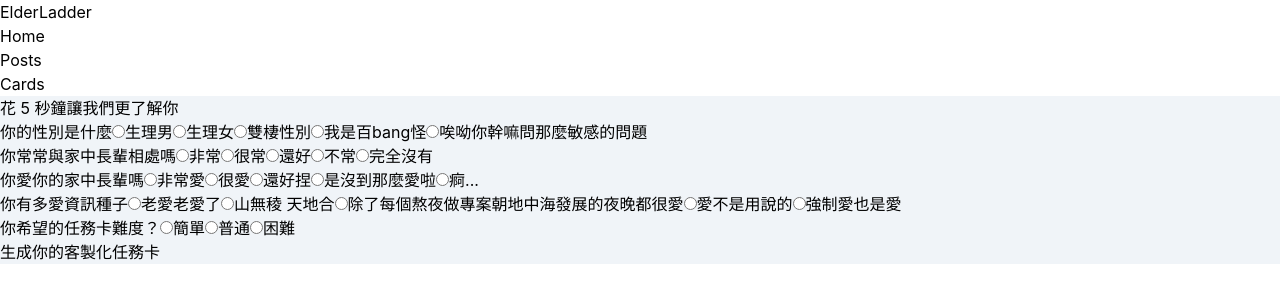
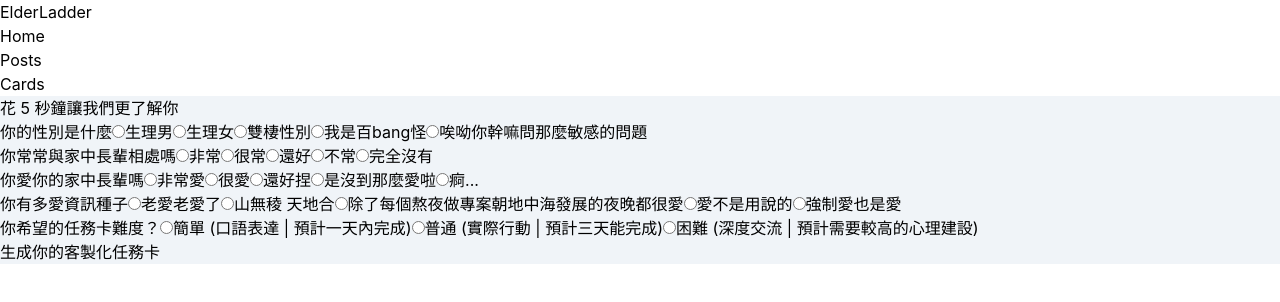
Before and after one commit to gino885/ElderLadder, a React (Create React App) app: page /cards in a window 1280 px wide. Shown: the top 302 px of the page. Built offline with nearby package versions, Linux system fonts and the light colour scheme.

Commit message:
change word usage

```diff
--- a/src/CardsPage.js
+++ b/src/CardsPage.js
@@ -108,7 +108,7 @@ function CardsPage() {
     },
     {
       question: "你希望的任務卡難度？",
-      options: ["簡單", "普通", "困難"]
+      options: ["簡單 (口語表達 | 預計一天內完成)", "普通 (實際行動 | 預計三天能完成)", "困難 (深度交流 | 預計需要較高的心理建設)"]
     },
   ];
 
```
